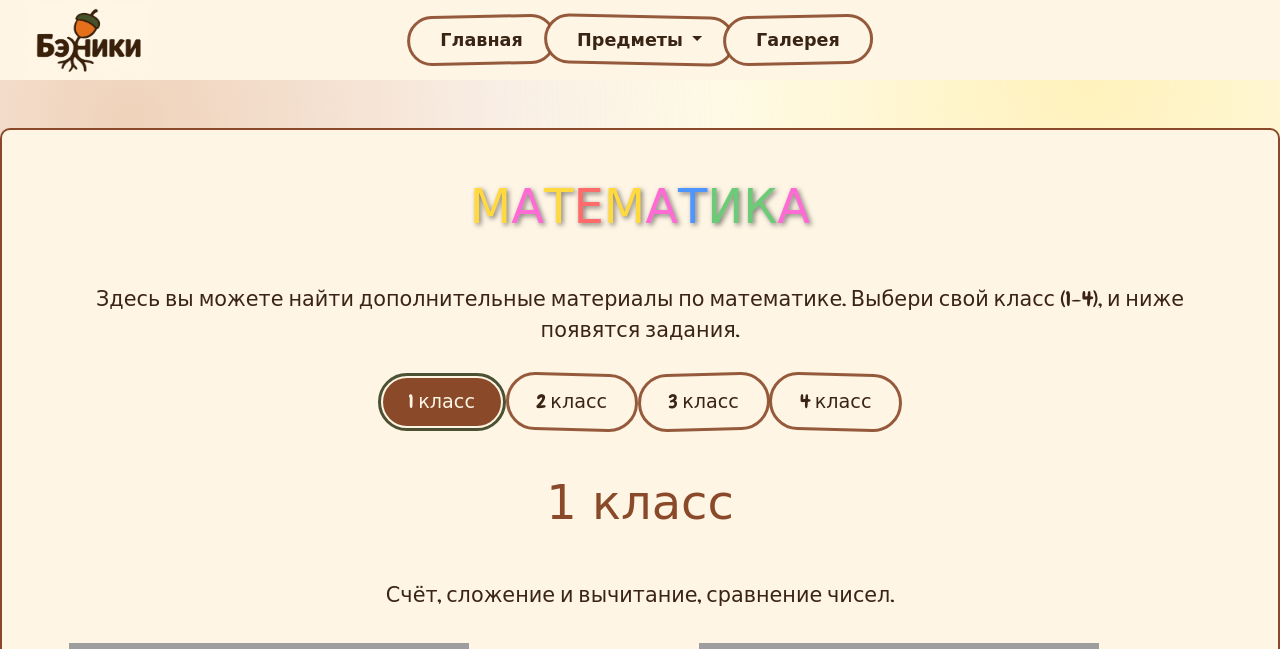
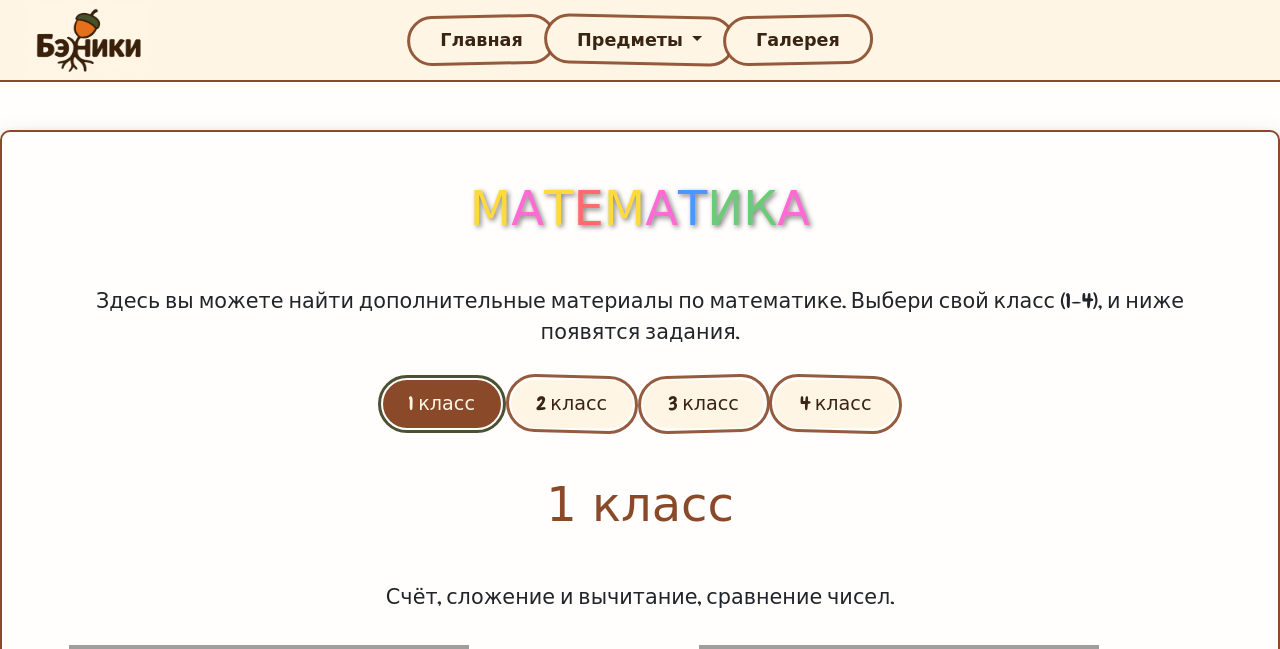
Before and after one commit to alexdotrud/santarves-school-Bclass, a Django app: page /matematika/ in a window 1280 px wide. Shown: the top 649 px of the page. Run offline with Django 5.2, Linux system fonts and the light colour scheme; some web fonts are replaced; grey boxes are pictures that could not be loaded.

Commit message:
Add some more css styles for the homepge

```diff
--- a/static/css/style.css
+++ b/static/css/style.css
@@ -26,13 +26,7 @@ body {
     flex-direction: column;
     min-height: 100vh;
     font-family: var(--font-primary);
-    color: var(--dark-brown);
-
-    background-image:
-        radial-gradient(circle at 10% 15%, rgba(220, 156, 103, 0.45), transparent 45%),
-        radial-gradient(circle at 85% 10%, rgba(255, 217, 61, 0.35), transparent 45%),
-        radial-gradient(circle at 70% 80%, rgba(107, 203, 119, 0.35), transparent 45%),
-        radial-gradient(circle at 20% 85%, rgba(77, 150, 255, 0.35), transparent 45%);
+    background-color: var(--light-beige);
 }
 
 main {
@@ -59,9 +53,11 @@ p {
 }
 
 section {
-    background-color: var(--warm-cream);
+    border-radius: 10px;
     border: 2px solid var(--primary-brown);
-    border-radius: 10px;
+    box-shadow:
+        0 12px 28px rgba(58, 36, 20, 0.18),
+        0 4px 10px rgba(58, 36, 20, 0.12);
 }
 
 /* Navigation Styles */
@@ -73,6 +69,7 @@ section {
 .navigation {
     background-color: var(--warm-cream);
     z-index: 10;
+    border-bottom: 2px solid var(--primary-brown);
 }
 
 .nav-btn {
@@ -147,17 +144,17 @@ section {
     width: 100vw !important;
     height: 75vh;
     overflow: hidden;
+    border: none;
+    border-radius: 0;
+    box-shadow: none;
 }
 
 .hero-image {
     position: absolute;
-    top: 0;
-    left: 0;
     width: 100%;
     height: 100%;
     object-fit: cover;
     object-position: bottom;
-    transition: opacity 0.5s ease-in-out;
 }
 
 .hero-title {
@@ -345,7 +342,6 @@ section {
 .results.general-info {
     text-align: center;
     padding: 40px 20px;
-    background: #f9f9f9;
     font-family: sans-serif;
 }
 
```
